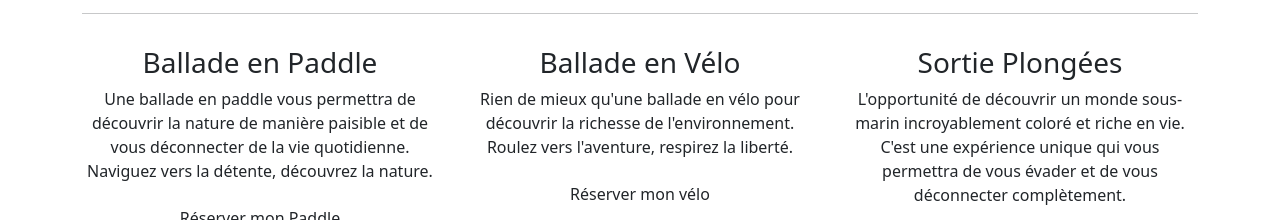
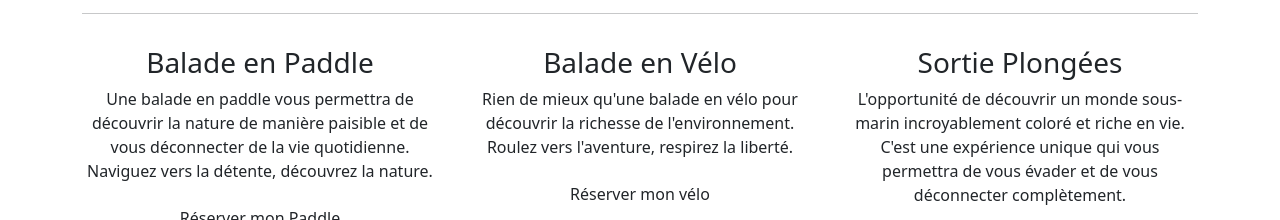
Before and after one commit to Isaia91/GitePIM, a plain HTML site: page index.html in a window 1280 px wide. Shown: the part 1290-1510 px from the top of the page. Drawn offline with nearby package versions, Linux system fonts and the light colour scheme.

Commit message:
first commit

```diff
--- a/index.html
+++ b/index.html
@@ -112,10 +112,10 @@
         <div class="row">
           <!-- COL 1 -->
           <div class="col-lg-4">
-            <h3 class="textcolor arvoregular mt-3">Ballade en Paddle</h3>
-            <!-- BALLADE PADDLE -->
+            <h3 class="textcolor arvoregular mt-3">Balade en Paddle</h3>
+            <!-- IMG BALLADE PADDLE -->
             <p>
-              Une ballade en paddle vous permettra de découvrir la nature de
+              Une balade en paddle vous permettra de découvrir la nature de
               manière paisible et de vous déconnecter de la vie quotidienne.
               Naviguez vers la détente, découvrez la nature.
             </p>
@@ -125,9 +125,9 @@
           <!-- COL 2 -->
           <div class="col-lg-4">
             <!-- IMG BALLADE PADDLE -->
-            <h3 class="textcolor arvoregular mt-3">Ballade en Vélo</h3>
+            <h3 class="textcolor arvoregular mt-3">Balade en Vélo</h3>
             <p>
-              Rien de mieux qu'une ballade en vélo pour découvrir la richesse de
+              Rien de mieux qu'une balade en vélo pour découvrir la richesse de
               l'environnement. Roulez vers l'aventure, respirez la liberté.
             </p>
             <!--BUTTON -->
```
